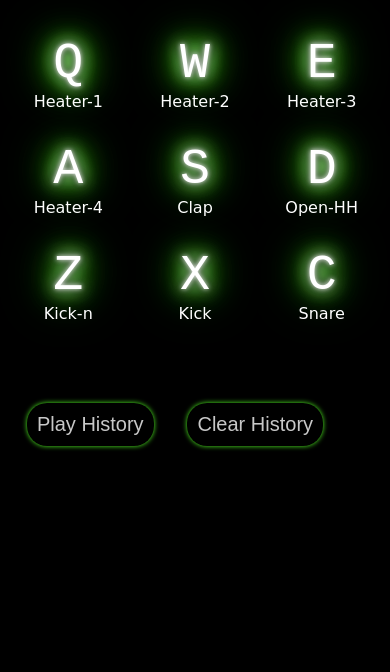
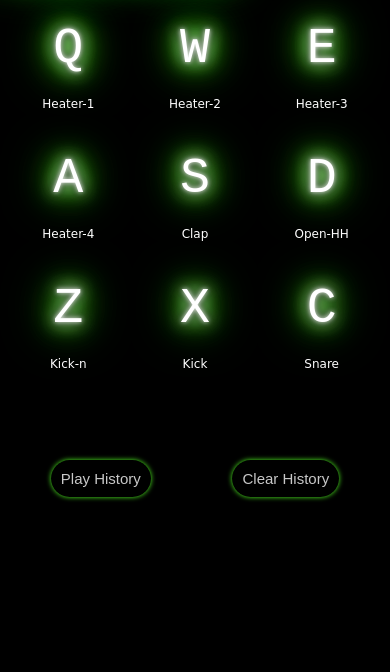
Before and after one commit to Didbar/drum-machine, a plain HTML site: page index.html in a window 390 px wide. Shown: the part 172-844 px from the top of the page. Drawn offline with Linux system fonts and the light colour scheme; a web font is replaced by a local one.

Commit message:
Small Changes

```diff
--- a/style.scss
+++ b/style.scss
@@ -11,6 +11,7 @@ $def-font: "Averia Serif Libre", cursive;
   margin: 0;
   padding: 0;
   box-sizing: border-box;
+  -webkit-tap-highlight-color: transparent;
 }
 html {
   background-color: $bg-color;
@@ -97,17 +98,6 @@ main {
     2px 2px 2px rgba(206, 89, 55, 0);
 }
 
-@media only screen and (max-width: 1000px) {
-  main {
-    width: 600px;
-    height: auto;
-  }
-  .key {
-    & > kbd {
-      font-size: 50px;
-    }
-  }
-}
 .history {
   width: 100%;
   color: #fff;
@@ -118,6 +108,7 @@ main {
 }
 
 .btn {
+  -webkit-tap-highlight-color: transparent;
   background-color: black;
   border: none;
   color: rgb(200, 200, 200);
@@ -130,7 +121,10 @@ main {
   text-transform: capitalize;
   transition: all 0.07s;
 }
+.btn:focus,
 .btn:active {
+  outline: 0;
+  border: none;
   transform: scale(0.9);
   box-shadow: 0 0 5px #fff, 0 0 10px rgb(3, 0, 0), 0 0 15px #fff,
     0 0 20px #49ff18, 0 0 30px #49ff18, 0 0 40px #49ff18, 0 0 55px #49ff18,
@@ -149,8 +143,12 @@ main {
 
 @media only screen and (max-width: 500px) {
   header {
-    top: 0;
+    top: 40px;
     font-size: 25px;
+  }
+
+  main {
+    width: 100%;
   }
   .key {
     & > kbd {
@@ -160,12 +158,18 @@ main {
 
   .btn {
     padding: 10px;
-    font-size: 20px;
+    font-size: 15px;
+    text-align: center;
+    text-decoration: none;
   }
 
   .history {
     padding: 10px;
     font-size: 20px;
-    width: 350px;
+  }
+
+  .sound {
+    font-size: 12px;
+    margin-top: 20px;
   }
 }
```
Also changed, not shown: css/style.css, 1 other file.
